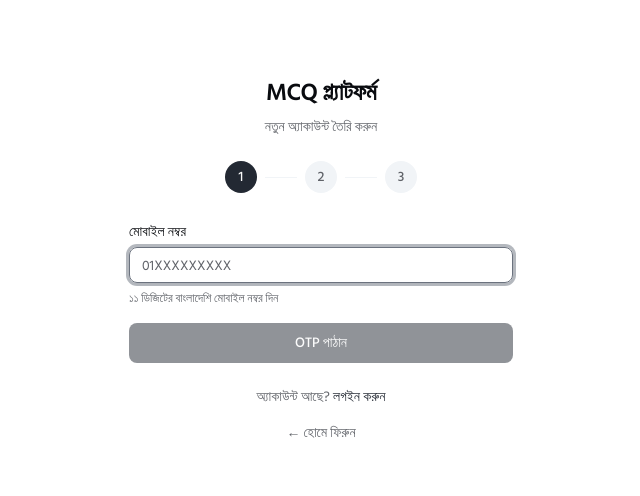
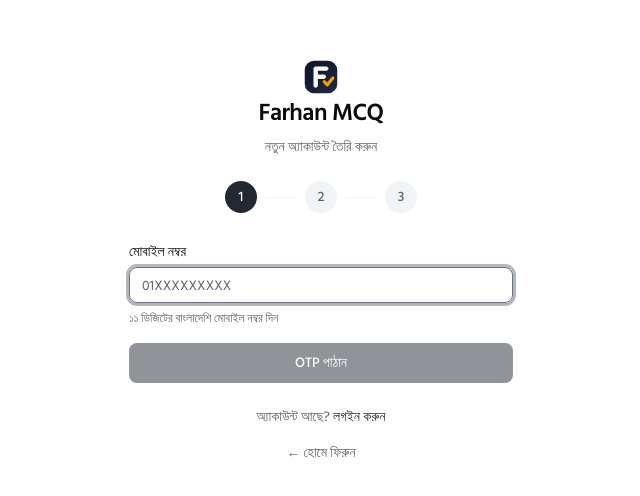
Before and after one commit to mojnupust/farhan-mcq-1, a Next.js app: page /register in a window 1280 px wide. Shown: the part 140-636 px from the top of the page, without its empty margins (319-959 px from the left). Built offline with nearby package versions, Linux system fonts and the light colour scheme; no server answers.

Commit message:
login and register logo update

```diff
--- a/src/app/(auth)/login/page.tsx
+++ b/src/app/(auth)/login/page.tsx
@@ -1,5 +1,6 @@
 "use client";
 
+import { BrandMark } from "@/components/brand-logo";
 import { Button } from "@/components/ui/button";
 import { Input } from "@/components/ui/input";
 import { Label } from "@/components/ui/label";
@@ -107,10 +108,9 @@
   return (
     <div className="flex min-h-dvh items-center justify-center bg-background px-4">
       <div className="mx-auto w-full max-w-sm">
-        <div className="text-center">
-          <h1 className="text-2xl font-semibold tracking-tight">
-            MCQ প্ল্যাটফর্ম
-          </h1>
+        <div className="flex flex-col items-center">
+          <BrandMark />
+          <h1 className="text-2xl font-semibold tracking-tight">Farhan MCQ</h1>
           <p className="mt-2 text-sm text-muted-foreground">
             আপনার অ্যাকাউন্টে লগইন করুন
           </p>
--- a/src/app/(auth)/register/page.tsx
+++ b/src/app/(auth)/register/page.tsx
@@ -1,5 +1,6 @@
 "use client";
 
+import { BrandMark } from "@/components/brand-logo";
 import { Button } from "@/components/ui/button";
 import { Input } from "@/components/ui/input";
 import { Label } from "@/components/ui/label";
@@ -80,10 +81,9 @@
   return (
     <div className="flex min-h-dvh items-center justify-center bg-background px-4">
       <div className="mx-auto w-full max-w-sm">
-        <div className="text-center">
-          <h1 className="text-2xl font-semibold tracking-tight">
-            MCQ প্ল্যাটফর্ম
-          </h1>
+        <div className="flex flex-col items-center">
+          <BrandMark />
+          <h1 className="text-2xl font-semibold tracking-tight">Farhan MCQ</h1>
           <p className="mt-2 text-sm text-muted-foreground">
             নতুন অ্যাকাউন্ট তৈরি করুন
           </p>
```
